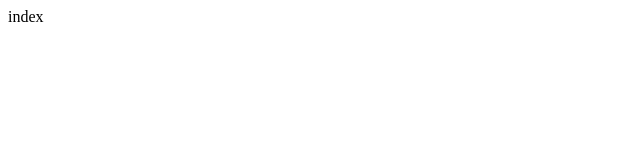
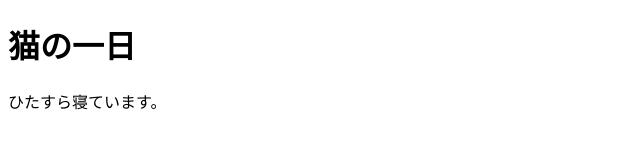
Before and after one commit to Ixto7/htm, a plain HTML site: page index.html in a window 1280 px wide. Shown: the whole page, without its empty margins (0-640 px from the left). Drawn offline with Linux system fonts and the light colour scheme.

Commit message:
index.html作成開始

```diff
--- a/index.html
+++ b/index.html
@@ -1 +1,12 @@
-<p>index</p>
+<!DOCTYPE html>
+<html lang="ja">
+<head>
+    <meta charset="UTF-8">
+    <title>猫の実態</title>
+    <meta name="description" content="猫の好きなもの、日々の生活をご紹介">
+</head>
+<body>
+    <h1>猫の一日</h1>
+    <p>ひたすら寝ています。</p>
+</body>
+</html>
```
